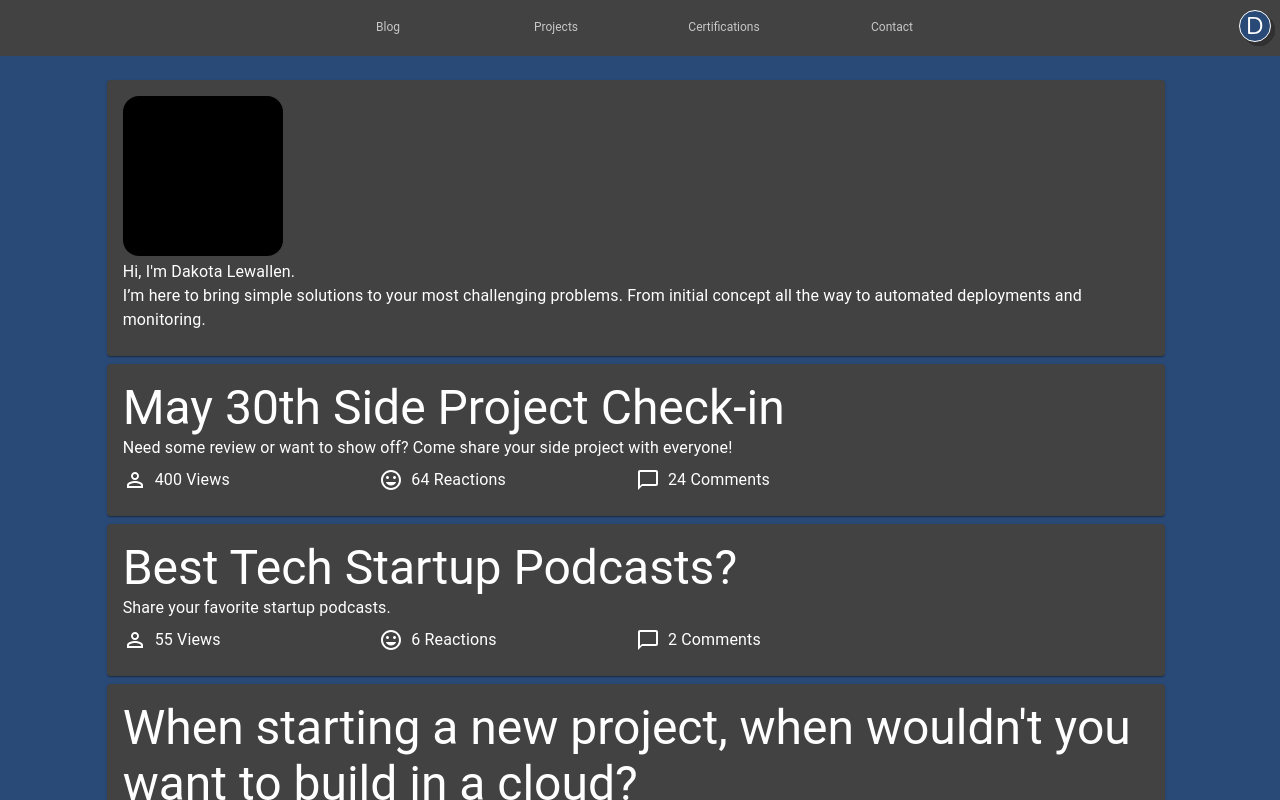
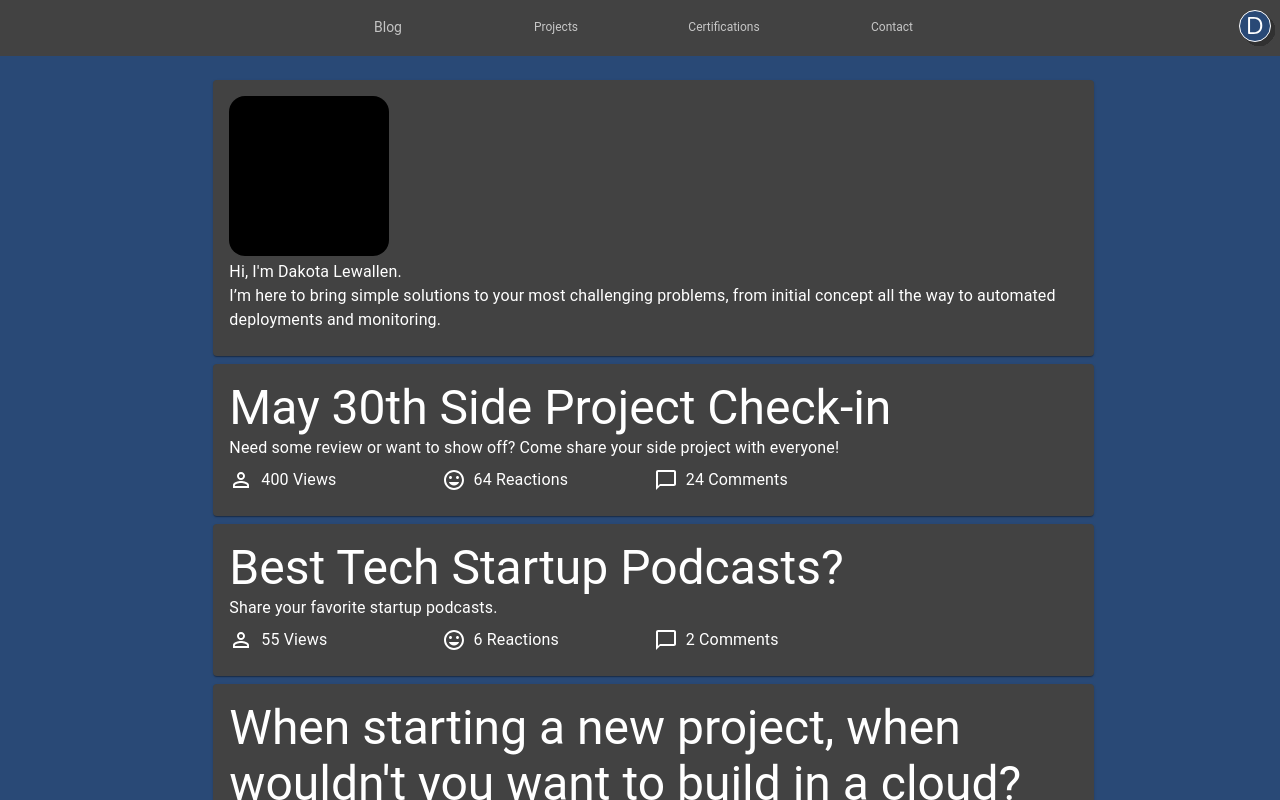
Before and after one commit to PizzaShift/next-personal-site, a Next.js app: page / in a window 1280 px wide. Shown: the top 800 px of the page. Built offline with nearby package versions, Linux system fonts and the light colour scheme.

Commit message:
passing nav value to content

```diff
--- a/components/cards/card.js
+++ b/components/cards/card.js
@@ -12,7 +12,7 @@ const useStyles = makeStyles((theme) => ({
 const MyCard = ({ children }) => {
   const classes = useStyles();
   return (
-    <Grid item xs={12}>
+    <Grid item xs={10}>
       <Card>{children}</Card>
     </Grid>
   );
--- a/components/cards/intro.js
+++ b/components/cards/intro.js
@@ -4,7 +4,7 @@ import CardContent from "@material-ui/core/CardContent";
 import Typography from "@material-ui/core/Typography";
 
 const Hero = () => (
-  <Grid item xs={12}>
+  <Grid item xs={10}>
     <Card>
       <CardContent>
         {/* <img alt="my bust"></img> */}
@@ -19,8 +19,8 @@ const Hero = () => (
         ></span>
         <Typography>Hi, I'm Dakota Lewallen.</Typography>
         <Typography>
-          I’m here to bring simple solutions to your most challenging problems.
-          From initial concept all the way to automated deployments and
+          I’m here to bring simple solutions to your most challenging problems,
+          from initial concept all the way to automated deployments and
           monitoring.
         </Typography>
       </CardContent>
--- a/components/content/Content.js
+++ b/components/content/Content.js
@@ -2,10 +2,11 @@ import Grid from "@material-ui/core/Grid";
 import Hero from "../cards/intro";
 import BlogCard from "../cards/blog";
 
-const Content = ({ children }) => {
+const Content = ({ children, navValue }) => {
+  console.log(navValue);
   return (
     <Grid container direction="row">
-      <Grid item xs={1} />
+      <Grid item xs={2} />
       <Grid container spacing={1} xs={10} style={{ marginBottom: "60px" }}>
         <Hero />
         <BlogCard
--- a/components/layout/Layout.js
+++ b/components/layout/Layout.js
@@ -1,5 +1,5 @@
+import { useState, cloneElement } from "react";
 import { BottomNavigation, BottomNavigationAction } from "@material-ui/core";
-import styles from "./layout.module.css";
 import Logo from "./Logo32.svg";
 import { makeStyles } from "@material-ui/core/styles";
 
@@ -23,12 +23,17 @@ const useStyles = makeStyles((theme) => ({
 }));
 
 const Layout = (props) => {
+  const [navValue, setNavValue] = useState("blog");
   const classes = useStyles();
   return (
     <div className={classes.topContainer}>
-      {props.children}
+      {props.children.map((child) => cloneElement(child, { navValue }))}
       <footer className={classes.footer}>
-        <BottomNavigation value="test" showLabels>
+        <BottomNavigation
+          value={navValue}
+          onChange={(event, newValue) => setNavValue(newValue)}
+          showLabels
+        >
           <BottomNavigationAction label="Blog" value="blog" />
           <BottomNavigationAction label="Projects" value="projects" />
           <BottomNavigationAction
--- a/components/layout/layout.module.css
+++ /dev/null
@@ -1,4 +0,0 @@
-/* .container {
-  margin: 0;
-  height: 100%;
-} */
```
